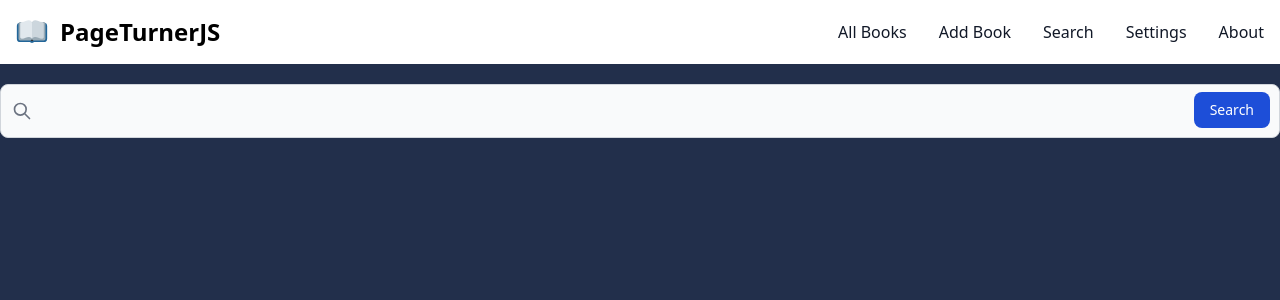
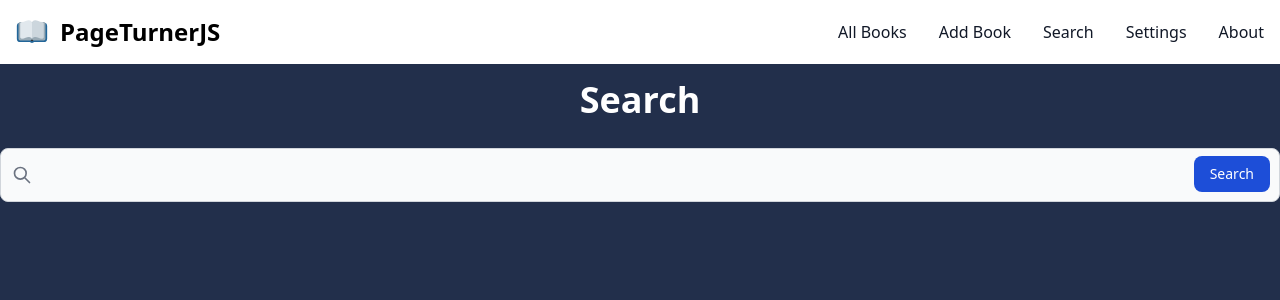
Before and after one commit to rafzoio/react-book-app, a React (Create React App) app: page /search in a window 1280 px wide. Shown: the top 300 px of the page. Built offline with nearby package versions, Linux system fonts and the light colour scheme.

Commit message:
Heading styling

```diff
--- a/src/pages/Search.jsx
+++ b/src/pages/Search.jsx
@@ -39,6 +39,7 @@ const Search = () => {
 
   return (
     <div>
+      <h1 className="text-4xl font-extrabold my-2 p-2 text-white">Search</h1>
       <form onSubmit={handleSubmit}>
         <label
           for="default-search"
```
